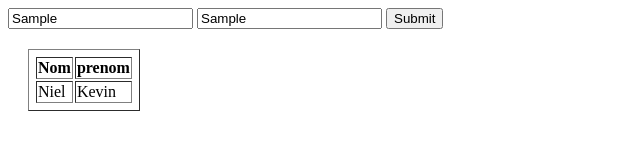
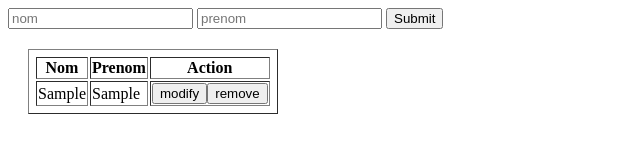
Before and after one commit to Chakyu23/EXO, a plain HTML site: page exo js/index.html in a window 1280 px wide. Both pictures are taken after typing "Sample", "Sample" into the empty fields and a click on the input 414 px from the left and 18 px from the top of the page. Shown: the whole page, without its empty margins (0-640 px from the left). Drawn offline with Linux system fonts and the light colour scheme.

Commit message:
exo js finish

```diff
--- a/exo js/index.html
+++ b/exo js/index.html
@@ -16,18 +16,15 @@
 
 
 
-    <table class="table" id="table" border="1">
+    <table class="table" border="1">
         <thead>
             <tr>
                 <th>Nom</th>
-                <th>prenom</th>
+                <th>Prenom</th>
+                <th>Action</th>
             </tr>
         </thead>
-        <tbody>
-            <tr>
-                <td>Niel</td>
-                <td>Kevin</td>
-            </tr>
+        <tbody id="table">
         </tbody>
     </table>
     <script src="main.js"></script>
--- a/exo js/main.js
+++ b/exo js/main.js
@@ -1,13 +1,183 @@
-console.log(1)
+const form = document.querySelector("#frm")
+form.addEventListener("submit", function(e) {
+    e.preventDefault()
+    const tab = document.querySelector("#table")
+    const nom = createAll("td", form.nom.value, "nom" )
+    const prenom = createAll("td", form.prenom.value, "prenom")
+    const row = document.createElement("tr")
+    const btn = createAll("td", null, "action")
+    const btn_modify = createAll("btn", "modify", "modify")
+    const btn_supr = createAll("btn", "remove", "remove")
+    let form_list = [form.nom, form.prenom]
 
-let _form = document.querySelector("#frm")
+    btn.append(btn_modify)
+    btn.append(btn_supr)
+    row.append(nom)
+    row.append(prenom)
+    row.append(btn)
+    tab.append(row)
 
-_form.addEventListener("submit", function(event) {
-    event.preventDefault()
-    console.log(_form)
-    let lname = _form.nom.value
-    let fname = _form.prenom.value
-    console.log(lname, fname)
-    _form.createElement(tr)
+    resetform(form_list)
+
+    btn_supr.addEventListener("click", function() {
+        erase = this.parentNode.parentNode
+        erase.remove()
+    })
+
+    btn_modify.addEventListener("click", function() {
+        let fname = createAll("input", null, "fname")
+        let lname = createAll("input", null, "lname")
+        let btn_valid = createAll("btn", "validate", "validate")
+        let td1 = createAll("td", null, "td1")
+        let td2 = createAll("td", null, "td2")
+        let td3 = createAll("td", null, "td3")
+        let tdList = [btn, prenom, nom]
+
+        td1.append(fname)
+        td2.append(lname)
+        td3.append(btn_valid)
+        row.append(td1)
+        row.append(td2)
+        row.append(td3)
+        modDisplay(tdList, "none")
+
+        btn_valid.addEventListener("click", function() {
+            let fname = document.querySelector("#fname")
+            let lname = document.querySelector("#lname")
+
+            nom.innerText = fname.value
+            prenom.innerText = lname.value
+
+            td1.remove()
+            td2.remove()
+            td3.remove()
+            modDisplay(tdList, "table-cell")
+            console.log(btn.style.display)
+        })
+    })
+})
+
+function resetform(field) {
+    field.forEach(element => {
+        element.value = ""
+    });
+}
+
+function createTd(text = null, classe = null) {
+    let td = document.createElement("td")
+    if(text != null) {
+        td.innerText = text
     }
-)
+    if(classe != null) {
+        td.classList.add(classe)
+    }
+    return td
+}
+
+function createButon(text = null, classe = null) {
+    let buton = document.createElement("button")
+    if(text != null) {
+        buton.innerText = text
+    }
+    if(classe != null) {
+        buton.classList.add(classe)
+    }
+    return buton
+}
+
+function createInput(id) {
+    let input = document.createElement("input")
+    if(id != null) {
+        input.id = id
+    }
+    return input
+}
+
+function createAll(atr, text = null, classe = null ) {
+    let result = null
+    if(atr == "td") {
+       result = createTd(text, classe)
+    }
+    if(atr == "btn") {
+        result = createButon(text, classe)
+    }
+    if(atr == "input") {
+        result = createInput(classe)
+    }
+    return result
+}
+
+function modDisplay(field, mode) {
+    field.forEach(element => {
+        element.style.display = mode
+    });
+}
+
+// console.log(1)
+
+// let _form = document.querySelector("#frm")
+// let tab = document.querySelector("#table")
+// let modify = document.querySelectorAll(".modify")
+// let supr = document.querySelectorAll(".supr")
+
+// modify.forEach(function(el) {
+//     console.log(el)
+//     el.addEventListener("click", function(event) {
+//         event.preventDefault()
+//         let place = this.parentNode.parentNode.parentNode
+//         console.log(this)
+//     })
+// })
+
+// // supr.forEach(function(el) {
+// //     console.log(el)
+// //     el.addEventListener("click", function(event) {
+// //         event.preventDefault()
+// //         let place = this.parentNode.parentNode.parentNode
+// //         console.log(place)
+// //         place.remove()
+// //     })
+// // })
+
+
+// let sup = document.createTextNode('Supprimer');
+// sup.append(tdDelBtnTxt);
+// sup.setAttribute('class', 'del' );
+
+// console.log(modify)
+
+// sup.addEventListener('click', function(e) {
+//     let BtnDel = e.currentTarget,
+//     trDel = BtnDel.parentNode.parentNode.parentNode;
+//     trDel.remove();
+// })
+
+// _form.addEventListener("submit", function(event) {
+//     event.preventDefault()
+
+//     let lname = _form.nom.value
+//     let fname = _form.prenom.value
+//     let newline = document.createElement("tr")
+//     let nom = document.createElement("td")
+//     let prenom = document.createElement("td")
+//     let buton = document.createElement("td")
+//     let mod = document.createElement("input")
+//     let act = document.createElement("form")
+
+//     nom.innerText = lname
+//     prenom.innerText = fname
+//     nom.name = "nom"
+//     prenom.name = "prenom"
+//     mod.value = "modifier"
+//     mod.type = "submit"
+//     mod.id =
+//     act.append(mod)
+//     act.append(sup)
+//     buton.append(act)
+//     newline.append(nom)
+//     newline.append(prenom)
+//     newline.append(buton)
+//     tab.append(newline)
+//     _form.nom.value = ""
+//     _form.prenom.value = ""
+//     })
```
